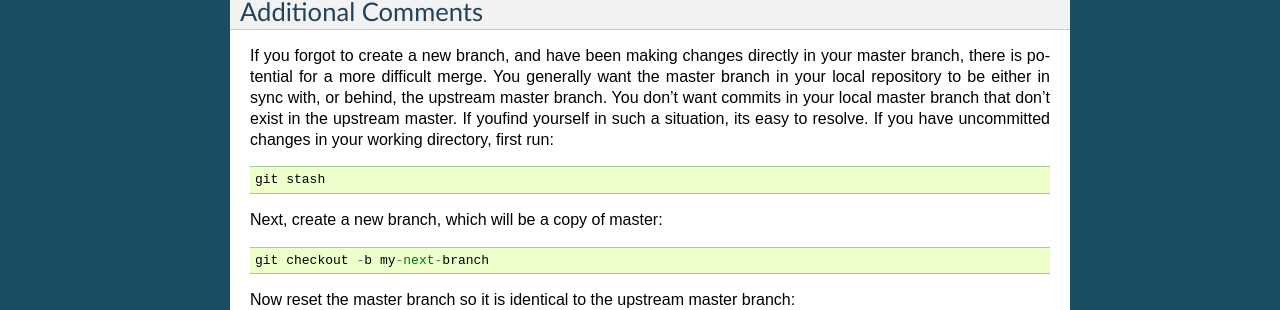
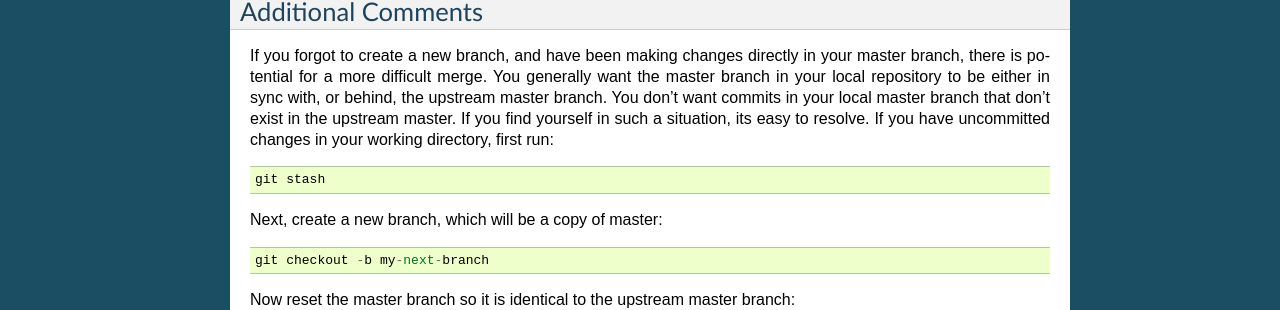
Before and after one commit to praxes/hexrd, a Sphinx documentation site: the page built from docs/source/dev/getting_started.rst, in a window 1280 px wide. Shown: the part 1402-1712 px from the top of the page. Built offline with Sphinx 7.4.7, drawn with Linux system fonts in a browser that asks for light colours.

Commit message:
fix doc typos

```diff
--- a/docs/source/dev/getting_started.rst
+++ b/docs/source/dev/getting_started.rst
@@ -84,7 +84,7 @@ If you forgot to create a new branch, and have been making changes directly in
 your master branch, there is potential for a more difficult merge. You
 generally want the master branch in your local repository to be either in sync
 with, or behind, the upstream master branch. You don't want commits in your
-local master branch that don't exist in the upstream master. If youfind
+local master branch that don't exist in the upstream master. If you find
 yourself in such a situation, its easy to resolve. If you have uncommitted
 changes in your working directory, first run::
 
@@ -105,4 +105,5 @@ Finally, if you stashed any uncommitted changes to create the new branch::
   git stash pop
 
 Now your `my-next-branch` looks just like it would have if you had create the
-branch before making any changes to `master`, and `master` is in sync with https://github.com/praxes/hexrd/tree/master.
+branch before making any changes to `master`, and `master` is in sync with
+https://github.com/praxes/hexrd/tree/master.
```
